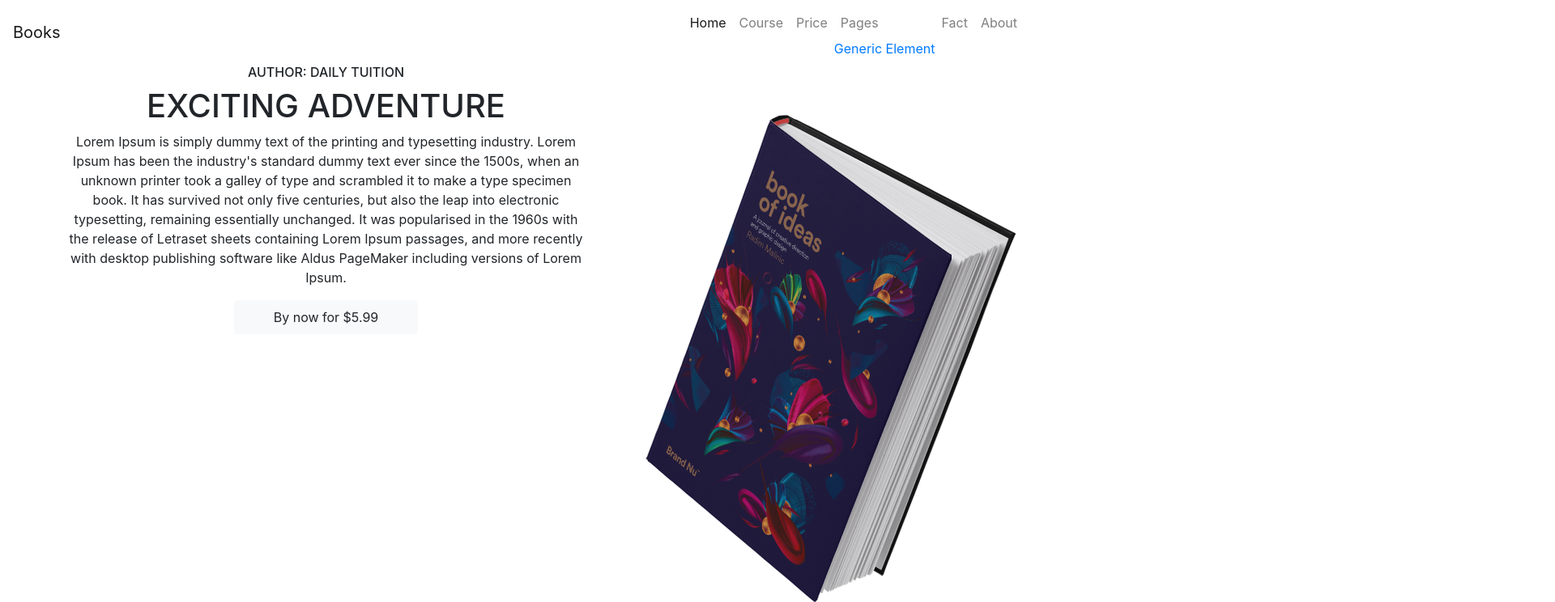
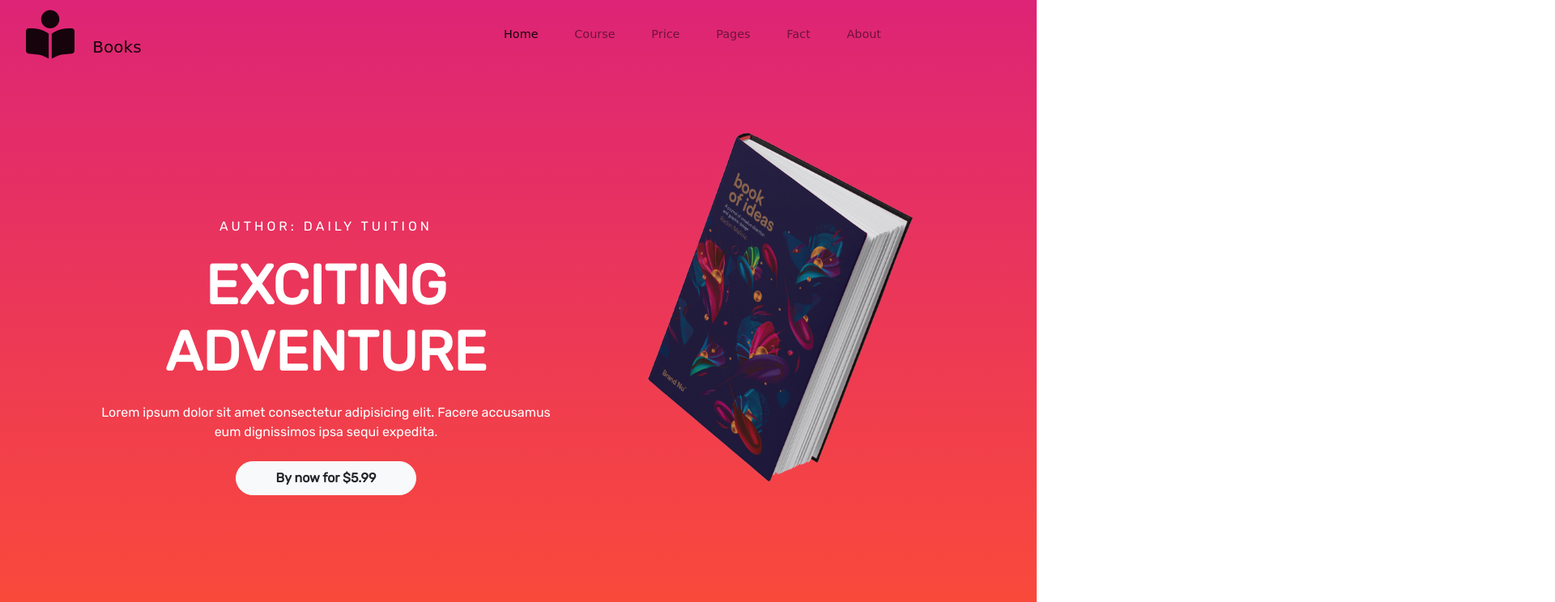
Before and after one commit to CEEDLIVE/ResponsiveWebUsingBootstrap, a plain HTML site: page src/Index.html in a window 1280 px wide. Shown: the top 744 px of the page at 81% size, 1920 px wide, since content can reach past the window. Drawn offline with nearby package versions, Linux system fonts and the light colour scheme; a web font is replaced by a local one.

Commit message:
style: edit header

```diff
--- a/css/style.css
+++ b/css/style.css
@@ -0,0 +1,107 @@
+/* Google fonts */
+@import url('https://fonts.googleapis.com/css?family=Acme|Lobster|Patua+One|Rubik|Sniglet&display=swap');
+
+* {
+ box-sizing: border-box;
+}
+
+header,
+section {
+    overflow-x: hidden;
+}
+
+:root {
+    --Snigle-font: "Sniglet", cursive;
+    --Rubik: "Rubik", cursive;
+    --Patua: "Patua One", cursive;
+    --Lobster: "Lobster", cursive;
+    --light-black: #2e2e2caf;
+    --bggradient: linear-gradient(to bottom, #dd2476, #ff512f);
+    --light-gray: rgba(255,255,255,0.7);
+}
+
+/* .header {
+    font-family: var(--Lobster)
+} */
+
+header a {
+    font-family: var(--Snigle-font);
+    font-size: 0.9em;
+    color: whitesmoke;
+}
+
+header {
+    background: #dd2476;
+    background: var(--bggradient);
+}
+
+.dropdown-content {
+    display: none;
+    position: absolute;
+    background: white;
+    min-width: 160px;
+    box-shadow: 0px 2px 15px 0x rgba(0, 0, 0, 0.2);
+    z-index: 1;
+}
+
+.dropdown-content a {
+    color: black;
+    padding: 12px 16px;
+    text-decoration: none;
+    display: block;
+}
+
+.dropdown-content a:hover {
+    background: #ddd;
+}
+
+.dropdown:hover .dropdown-content {
+    display: block;
+}
+
+header .nav-item:last-child {
+    padding-right: 10.5em;
+}
+
+header .nav-item {
+    padding: 0.9em;
+}
+
+header .nav-link:hover {
+    color: black;
+}
+
+header .row .col-md-5 {
+    padding: 4.2vmin 1vmin;
+}
+
+header .row .col-md-7 {
+    padding: 22vmin 1vmin;
+    padding-bottom: 35vmin;
+    font-family: var(--Rubik);
+    color: white;
+}
+
+header .row .col-md-5 img {
+    width: 90%;
+}
+
+header .container .col-md-7 h6 {
+    padding: 1vmin;
+    letter-spacing: 4px;
+}
+
+header .container .col-md-7 h1 {
+    font-size: 8.5vmin;
+    font-weight: bold;
+    padding: 0.1em 0em;
+}
+
+header .container .col-md-7 p {
+    padding: 1vmin 5vmin;
+}
+
+header .container .col-md-7 button {
+    border-radius: 30px;
+    font-weight: bold;
+}
--- a/src/Index.html
+++ b/src/Index.html
@@ -16,7 +16,9 @@
     <header>
         <div class="container-fluid p-0">
             <nav class="navbar navbar-expand-lg navbar-light">
-                <a class="navbar-brand" href="#">Books</a>
+                <a class="navbar-brand" href="#">
+                    <i class="fas fa-book-reader fa-3x mx-3"></i>
+                    Books</a>
                 <button class="navbar-toggler" type="button" data-toggle="collapse" data-target="#navbarNav"
                     aria-controls="navbarNav" aria-expanded="false" aria-label="Toggle navigation">
                     <span class="navbar-toggler-icon"></span>
@@ -52,8 +54,7 @@
                 </div>
             </nav>
         </div>
-    </header>
-    <!-- end header -->
+
 
         <div class="container text-center">
             <div class="row">
@@ -61,16 +62,7 @@
                     <h6>AUTHOR: DAILY TUITION</h6>
                     <h1>EXCITING ADVENTURE</h1>
                     <p>
-                    Lorem Ipsum is simply dummy text of the printing and typesetting industry. Lorem Ipsum has been the
-                    industry's standard dummy text ever since the 1500s, when an unknown printer took a galley of type
-                    and
-                    scrambled it to make a type specimen book. It has survived not only five centuries, but also the
-                    leap
-                    into electronic typesetting, remaining essentially unchanged. It was popularised in the 1960s with
-                    the
-                    release of Letraset sheets containing Lorem Ipsum passages, and more recently with desktop
-                    publishing
-                    software like Aldus PageMaker including versions of Lorem Ipsum.
+                        Lorem ipsum dolor sit amet consectetur adipisicing elit. Facere accusamus eum dignissimos ipsa sequi expedita.
                     </p>
                     <button class="btn btn-light px-5 py-2">By now for $5.99</button>
                 </div>
@@ -80,6 +72,9 @@
             </div>
         </div>
         <!-- end .container -->
+
+    </header>
+    <!-- end header -->
 
     <main>
         <section class="section-1">
@@ -297,9 +292,11 @@
                                     <div class="card-body">
                                         <h3 class="card-title">Allen Agnes</h3>
                                         <p class="card-text">
-                                            Lorem ipsum dolor sit amet consectetur adipisicing elit. Sint iure autem recusandae,
+                                            Lorem ipsum dolor sit amet consectetur adipisicing elit. Sint iure autem
+                                            recusandae,
                                             veniam, illo dolor soluta assumenda
-                                            minima quia velit officia sit exercitationem nam ipsa, repellendus aut facilis quasi
+                                            minima quia velit officia sit exercitationem nam ipsa, repellendus aut
+                                            facilis quasi
                                             voluptas!
                                         </p>
                                         <a href="#" class="text-secondary text-decoration-none">Go somewhere</a>
@@ -316,9 +313,11 @@
                                     <div class="card-body">
                                         <h3 class="card-title">Amiel Barbara</h3>
                                         <p class="card-text">
-                                            Lorem ipsum dolor sit amet consectetur adipisicing elit. Sint iure autem recusandae,
+                                            Lorem ipsum dolor sit amet consectetur adipisicing elit. Sint iure autem
+                                            recusandae,
                                             veniam, illo dolor soluta assumenda
-                                            minima quia velit officia sit exercitationem nam ipsa, repellendus aut facilis quasi
+                                            minima quia velit officia sit exercitationem nam ipsa, repellendus aut
+                                            facilis quasi
                                             voluptas!
                                         </p>
                                         <a href="#" class="text-secondary text-decoration-none">Go somewhere</a>
@@ -365,7 +364,8 @@
                 <div class="col-md-5">
                     <h1 class="text-light">About Us</h1>
                     <p class="text-muted">
-                        Lorem ipsum dolor sit amet, consectetur adipisicing elit. Earum maxime ea similique illum corrupti
+                        Lorem ipsum dolor sit amet, consectetur adipisicing elit. Earum maxime ea similique illum
+                        corrupti
                     </p>
                     <p class="t-4 text-muted">
                         Copyright ©2019 All rights reserved | This template is made with by
```
Lines whose indentation alone changed are shown as unchanged.
